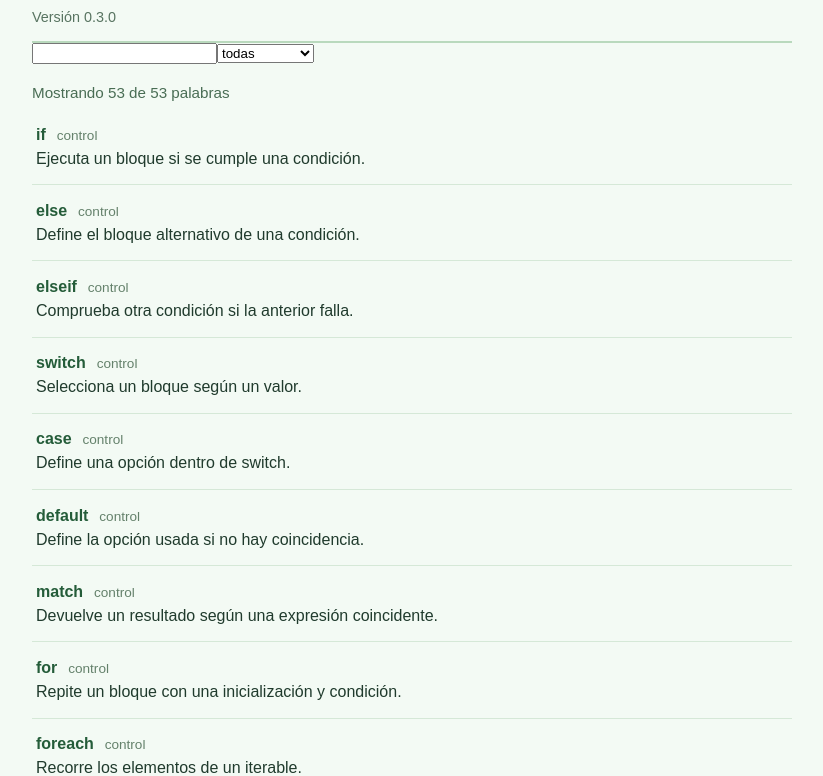
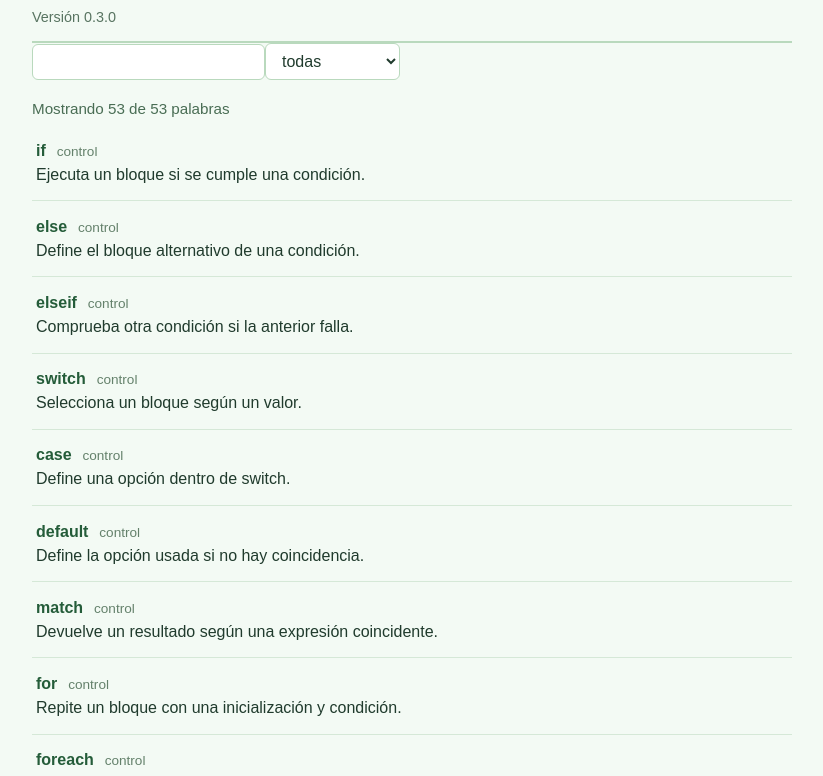
Before and after one commit to AymenHadaneElMouadan/php-words-implementacion, a plain HTML site: page index.html in a window 1280 px wide. Shown: the part 106-882 px from the top of the page, without its empty margins (228-1051 px from the left). Drawn offline with Linux system fonts and the light colour scheme.

Commit message:
Mejora en los estilos, hover en la lista y foco en los controles

```diff
--- a/css/estilos.css
+++ b/css/estilos.css
@@ -67,6 +67,29 @@ h1 {
 #lista li strong {
   color: #245c39;
 }
+#lista li {
+  transition: background-color 0.2s ease;
+}
+
+#lista li:hover {
+  background-color: #e4f3e6;
+}
+
+#controles input,
+#controles select {
+  padding: 0.5rem 0.75rem;
+  border: 1px solid #b9d9bd;
+  border-radius: 6px;
+  font: inherit;
+  color: inherit;
+  background: #ffffff;
+}
+
+#controles input:focus,
+#controles select:focus {
+  outline: 2px solid #245c39;
+  outline-offset: 1px;
+}
 
 .categoria {
   margin-left: 0.4rem;
```
